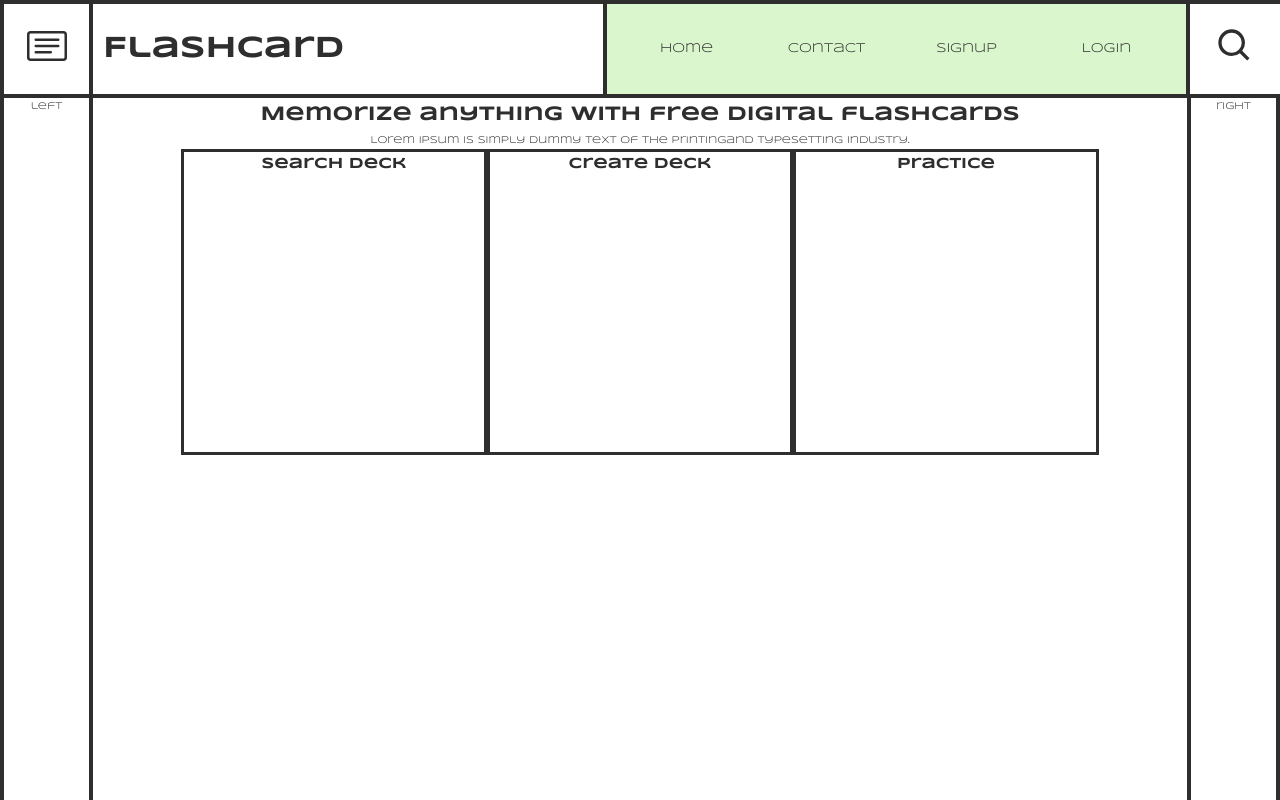
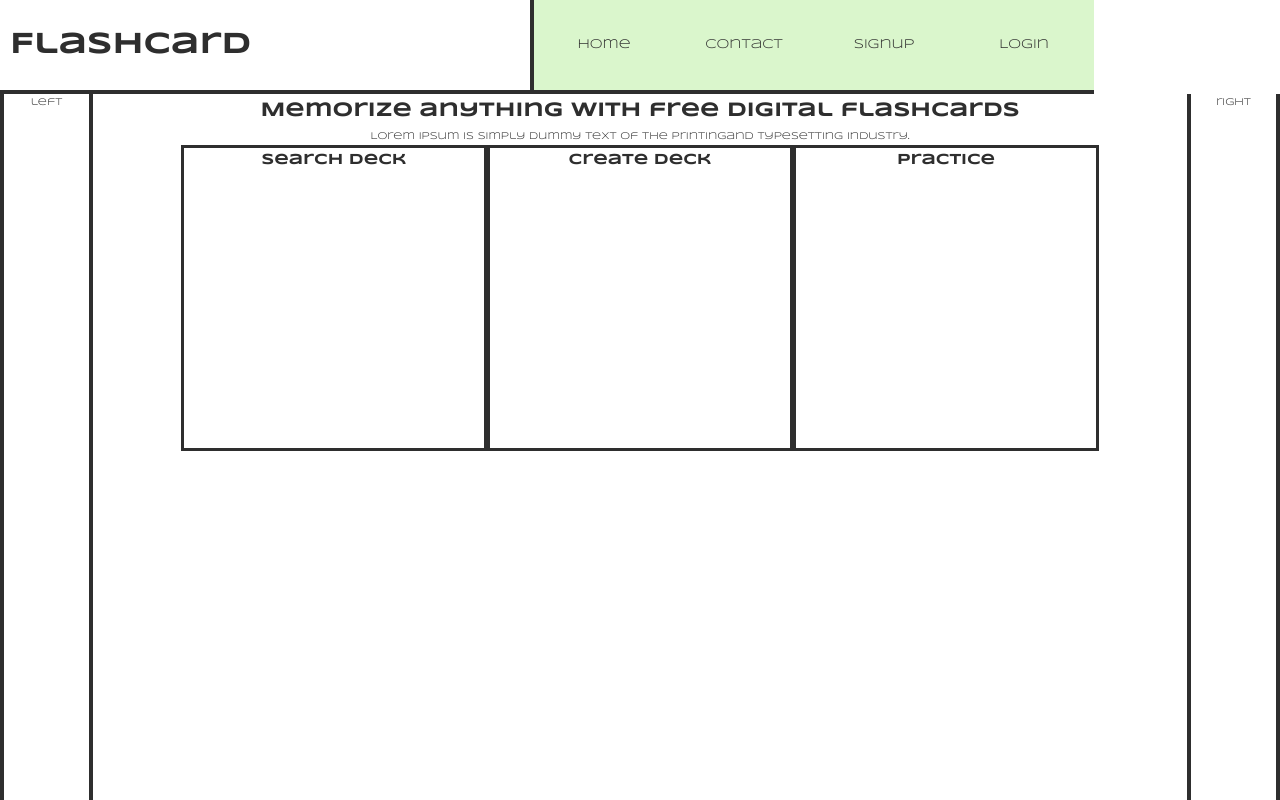
Before and after one commit to CarlSmoky/flashcard_client, a React (Create React App) app: page / in a window 1280 px wide. Shown: the top 800 px of the page. Built offline with nearby package versions, Linux system fonts and the light colour scheme.

Commit message:
Change Nav

```diff
--- a/src/Nav.jsx
+++ b/src/Nav.jsx
@@ -1,18 +1,9 @@
 import React from 'react'
 import styled from 'styled-components'
-import { BsCardText } from 'react-icons/bs';
-import { BiSearch } from 'react-icons/bi';
-
-
 
 const Nav = () => {
   return (
     <Wrapper className="nav">
-      <div className="logo">
-        <div>
-          <BsCardText />
-        </div>
-      </div>
       <h1>Flashcard</h1>
       <div className="links">
         <a href="#home">
@@ -29,11 +20,6 @@ const Nav = () => {
           <span>Login</span>
         </a>
       </div>
-      <div className="search">
-        <div>
-          <BiSearch />
-        </div>
-      </div>
     </Wrapper>
   )
 }
@@ -43,40 +29,23 @@ const Wrapper = styled.nav`
   flex-direction: row;
   justify-content: space-between;
   align-content: stretch;
-  width: 100vw;
+  /* want to use variable here*/
+  width: calc(100vw - 9.3rem - 9.3rem);
   height: 9rem;
   position: sticky;
-  border-top: .4rem solid var(--black-primary);
-  border-left: .4rem solid var(--black-primary);
   border-bottom: .4rem solid var(--black-primary);
 
-  .logo {
-    padding: 1rem;
-    min-width: 6.5rem;
-    height: 7rem;
-    border-right: .4rem solid var(--black-primary);
-
-    div {
-      margin: 1.2rem;
-      text-align: center;
-      svg {
-        font-size: 4rem;
-      }
-    }
-
-  }
   h1 {
     margin: auto 0;
     padding-left: 1rem;
     font-size: 3rem;
-    min-width: 50rem;
-    /* max-width: 60rem; */
+    /* min-width: 50rem; */
     text-align: left;
     line-height: 0;
   }
 
   .links {
-    width: 123rem;
+    /* width: 123rem; */
     display: flex;
     flex-direction: row;
     justify-content: center;
@@ -94,25 +63,5 @@ const Wrapper = styled.nav`
       }
     }
   }
-
-  .search {
-    margin: auto 0;
-    min-width: 9rem;
-    height: 7rem;
-    padding: 1rem 0 1rem 0;
-    border-left: .4rem solid var(--black-primary);
-    border-right: .4rem solid var(--black-primary);
-    div {
-      margin: 1.2rem;
-      text-align: center;
-      svg {
-        font-size: 4rem;
-      }
-      :hover {
-        transform: scaleX(1.4) scaleY(1.6);
-      }
-  }
-}
 `
-
 export default Nav
```
